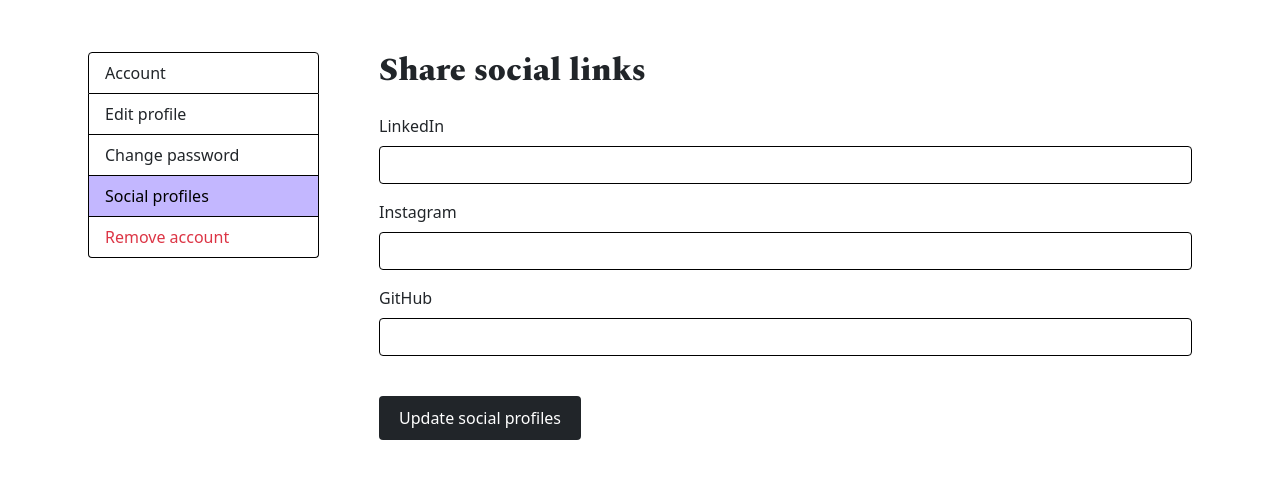
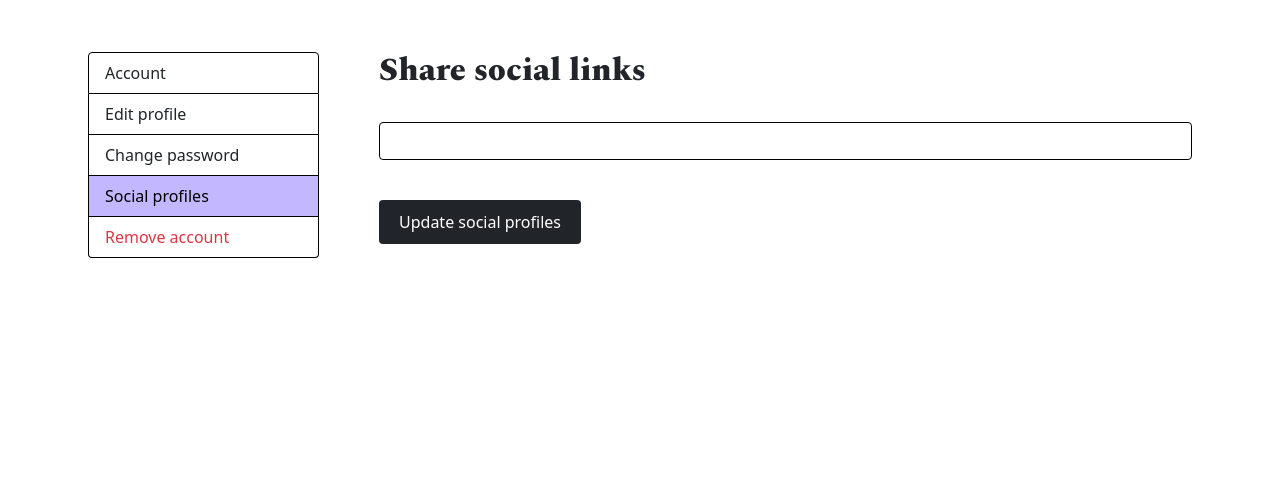
Before and after one commit to marthemaere/smash, a PHP site: page /socialAccounts.php in a window 1280 px wide. Shown: the part 211-690 px from the top of the page. Run offline with PHP 8.4, Linux system fonts and the light colour scheme; the visitor is signed in with stand-in values (Sample User, id 1); data comes from the database, SQL or seed files in the repository; tables that the repository leaves empty or names only in its code hold one stand-in row (values such as "Sample post"); data that the repository does not hold is empty; some libraries are stand-ins or nearby versions.

Commit message:
feat-with-bug: show social links in html in correct way

```diff
--- a/socialAccounts.php
+++ b/socialAccounts.php
@@ -9,7 +9,7 @@
             $user = new User();
             $sessionId = $_SESSION['id'];
             $userDataFromId = User::getUserDataFromId($sessionId);
-            $socialDataFromId = User::getSocialDataFromId($sessionId);
+            $socialAccounts = User::getSocialDataFromId($sessionId);
         } catch (\Throwable $e) {
             $error = $e->getMessage();
         }
@@ -57,21 +57,12 @@
              <div class="tab-pane fade active show" id="socials" role="tabpanel" aria-labelledby="socials-list">
                         <h2 class="mb-4">Share social links</h2>
                         <form action="" method="post">
+                            <?php foreach ($socialAccounts as $key => $socialAccount): ?>
                             <div class="social-link-item my-3">
-                                <label for="linkedin" class="form-label">LinkedIn</label>
-                                <input type="text" class="form-control" name="linkedin" id="linkedin" value="<?php echo $socialDataFromId['linkedIn']; ?>">
+                                <label for="<?php echo $socialAccount[$key]['name']; ?>" class="form-label"><?php echo $socialAccount[$key]['name']; ?></label>
+                                <input type="text" class="form-control" name="<?php echo $socialAccount[$key]['name']; ?>" id="<?php echo $socialAccount[$key]['name']; ?>" value="<?php echo $socialAccount[$key]['link']; ?>">
                             </div>
-
-                            <div class="social-link-item my-3">
-                                <label for="instagram" class="form-label">Instagram</label>
-                                <input type="text" class="form-control" name="instagram" id="instagram" value="<?php echo $socialDataFromId['instagram']; ?>">
-                            </div>
-
-                            <div class="social-link-item my-3">
-                                <label for="github" class="form-label">GitHub</label>
-                                <input type="text" class="form-control" name="github" id="github" value="<?php echo $socialDataFromId['gitHub']; ?>">
-                            </div>
-
+                            <?php endforeach; ?>
                             <input type="submit" class="btn btn-dark mt-4" name="updateSocialProfiles" value="Update social profiles">
                         </form>
                     </div>
```
